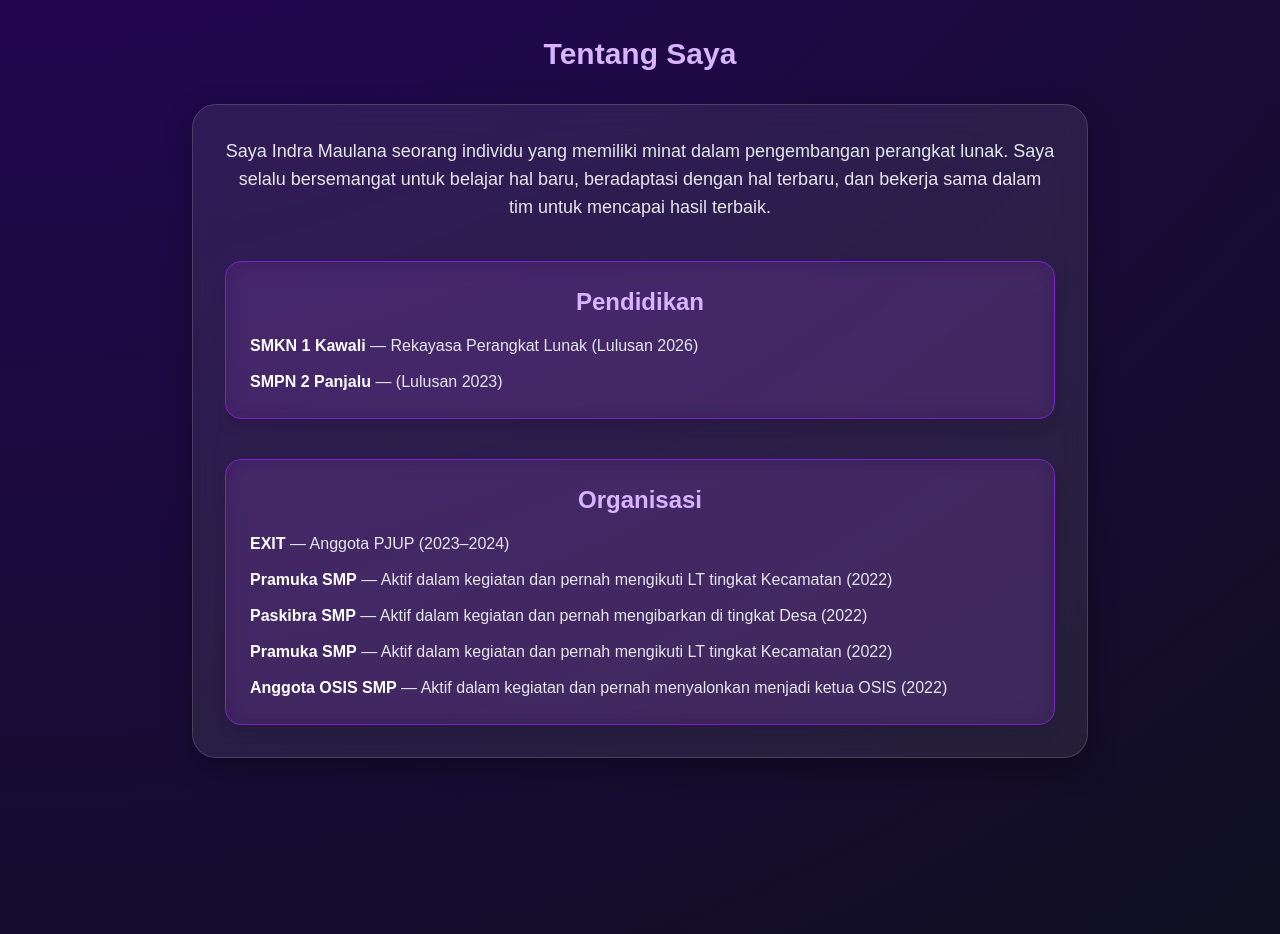
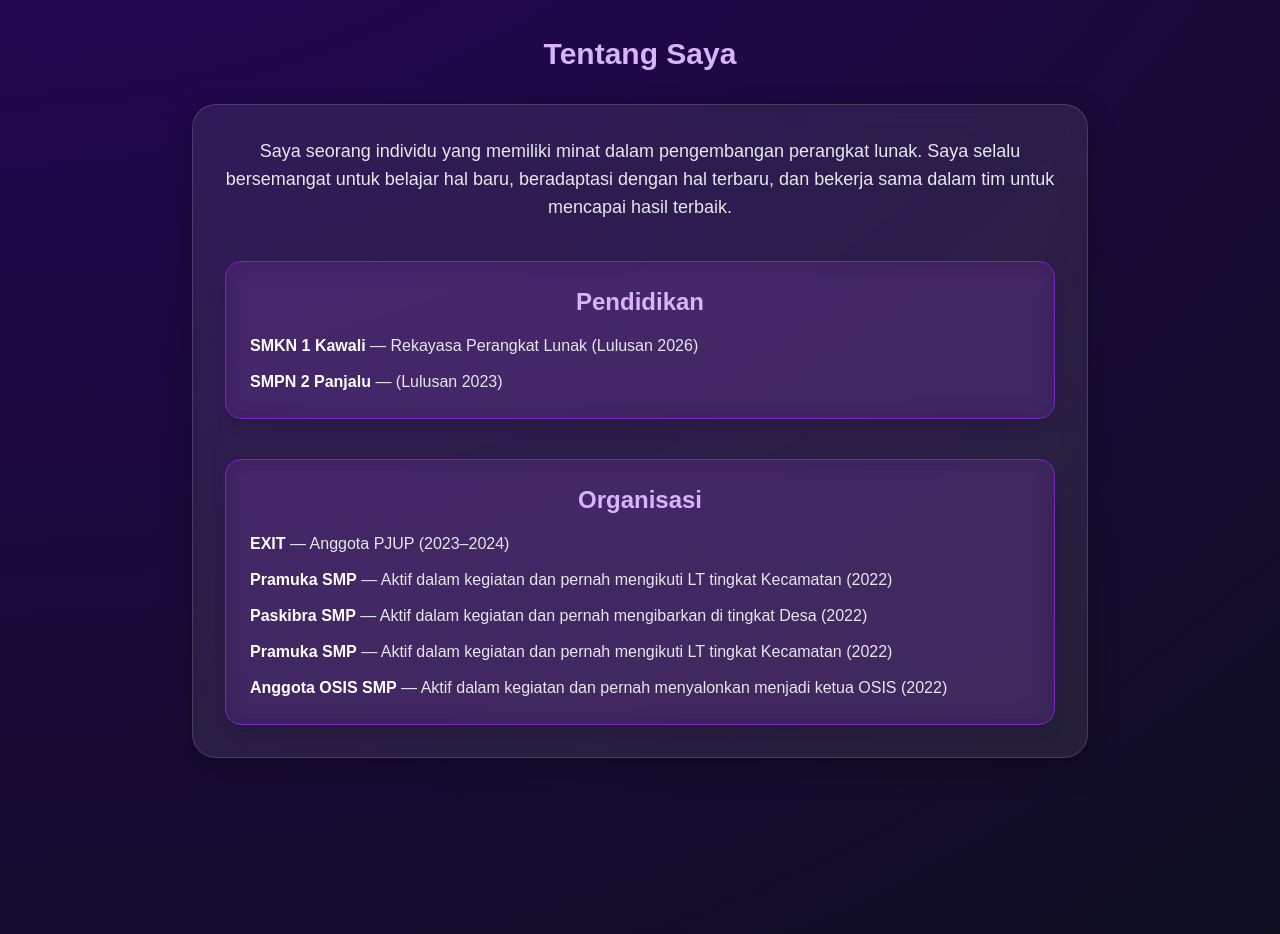
Before and after one commit to indraaa25/Portofolio-Indra, a plain HTML site: page index.html in a window 1280 px wide. Shown: the part 860-1794 px from the top of the page. Drawn offline with nearby package versions, Linux system fonts and the light colour scheme.

Commit message:
index.html

```diff
--- a/index.html
+++ b/index.html
@@ -78,7 +78,7 @@
         <h2 class="text-3xl font-bold text-purple-300 mb-8">Tentang Saya</h2>
         <div class="glass p-8 rounded-3xl">
             <p class="text-gray-200 leading-relaxed text-base md:text-lg">
-                Saya Indra Maulana seorang individu yang memiliki minat dalam pengembangan perangkat lunak. Saya selalu bersemangat untuk belajar hal baru, beradaptasi dengan hal terbaru, dan bekerja sama dalam tim untuk mencapai hasil terbaik.
+                Saya seorang individu yang memiliki minat dalam pengembangan perangkat lunak. Saya selalu bersemangat untuk belajar hal baru, beradaptasi dengan hal terbaru, dan bekerja sama dalam tim untuk mencapai hasil terbaik.
             </p>
             <div class="mt-10 bg-purple-900/30 backdrop-blur-md p-6 rounded-2xl shadow-lg border border-purple-700">
                 <h3 class="text-2xl font-semibold text-purple-300 mb-4">Pendidikan</h3>
```
